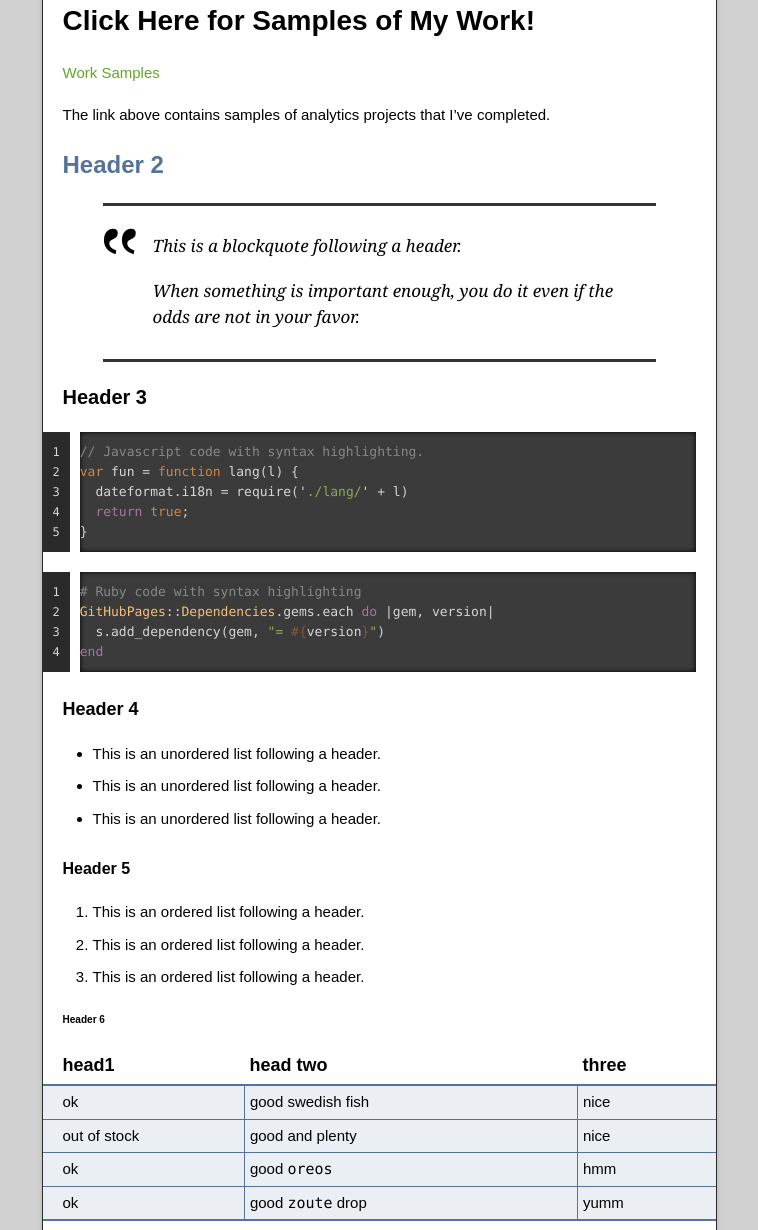
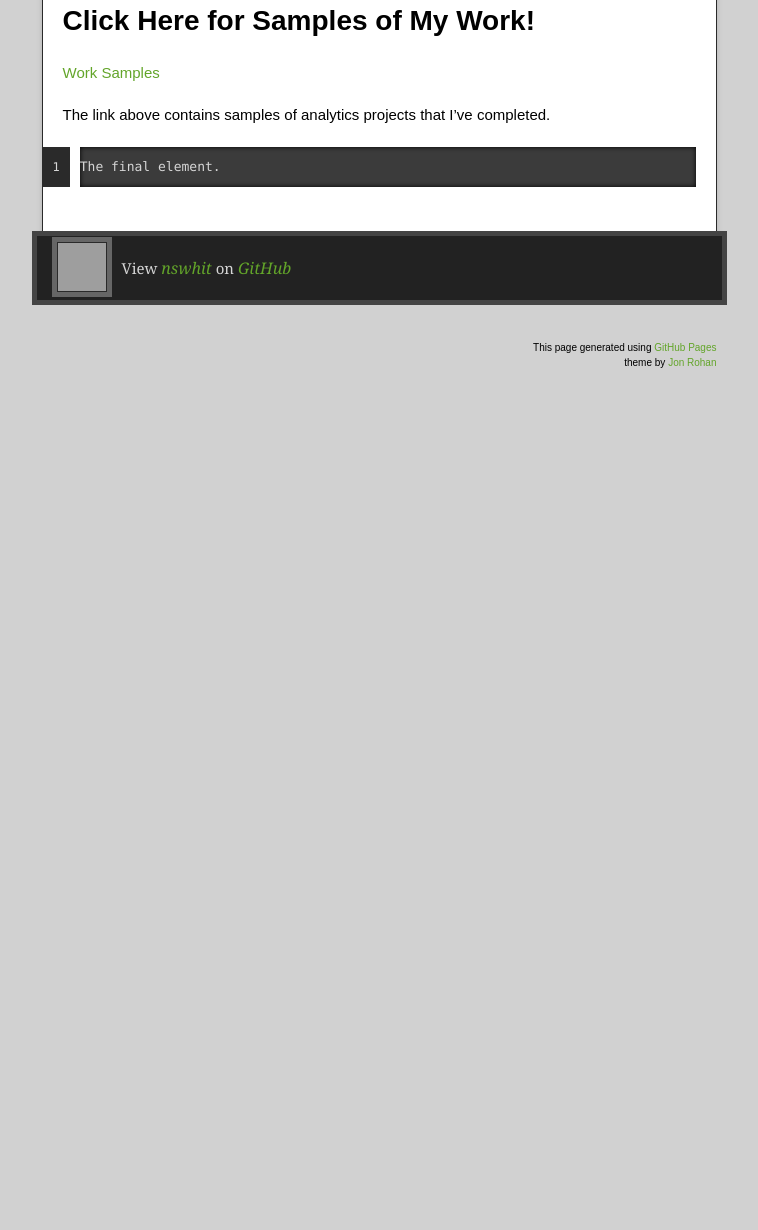
Before and after one commit to nswhit/nswhit.github.io, a Jekyll site: the page built from index.md, in a window 1280 px wide and 1400 px high, scrolled down 451 px. Shown: the part 170-1400 px from the top of the window, without its empty margins (261-1019 px from the left). Built offline with Jekyll 4.4.1, drawn with Linux system fonts in a browser that asks for light colours; our own code applies the rules of GitHub Pages for plain Markdown files; after the commit the page ends 1081 px from its top, so only the background shows below that; some of the changed text lies outside the part shown; grey boxes are pictures that could not be loaded.

Commit message:
Update index.md

````diff
--- a/index.md
+++ b/index.md
@@ -10,109 +10,7 @@
 
 The link above contains samples of analytics projects that I've completed.
 
-## Header 2
 
-> This is a blockquote following a header.
->
-> When something is important enough, you do it even if the odds are not in your favor.
-
-### Header 3
-
-```js
-// Javascript code with syntax highlighting.
-var fun = function lang(l) {
-  dateformat.i18n = require('./lang/' + l)
-  return true;
-}
-```
-
-```ruby
-# Ruby code with syntax highlighting
-GitHubPages::Dependencies.gems.each do |gem, version|
-  s.add_dependency(gem, "= #{version}")
-end
-```
-
-#### Header 4
-
-*   This is an unordered list following a header.
-*   This is an unordered list following a header.
-*   This is an unordered list following a header.
-
-##### Header 5
-
-1.  This is an ordered list following a header.
-2.  This is an ordered list following a header.
-3.  This is an ordered list following a header.
-
-###### Header 6
-
-| head1        | head two          | three |
-|:-------------|:------------------|:------|
-| ok           | good swedish fish | nice  |
-| out of stock | good and plenty   | nice  |
-| ok           | good `oreos`      | hmm   |
-| ok           | good `zoute` drop | yumm  |
-
-### There's a horizontal rule below this.
-
-* * *
-
-### Here is an unordered list:
-
-*   Item foo
-*   Item bar
-*   Item baz
-*   Item zip
-
-### And an ordered list:
-
-1.  Item one
-1.  Item two
-1.  Item three
-1.  Item four
-
-### And a nested list:
-
-- level 1 item
-  - level 2 item
-  - level 2 item
-    - level 3 item
-    - level 3 item
-- level 1 item
-  - level 2 item
-  - level 2 item
-  - level 2 item
-- level 1 item
-  - level 2 item
-  - level 2 item
-- level 1 item
-
-### Small image
-
-![Octocat](https://github.githubassets.com/images/icons/emoji/octocat.png)
-
-### Large image
-
-![Branching](https://guides.github.com/activities/hello-world/branching.png)
-
-
-### Definition lists can be used with HTML syntax.
-
-<dl>
-<dt>Name</dt>
-<dd>Godzilla</dd>
-<dt>Born</dt>
-<dd>1952</dd>
-<dt>Birthplace</dt>
-<dd>Japan</dd>
-<dt>Color</dt>
-<dd>Green</dd>
-</dl>
-
-```
-Long, single-line code blocks should not wrap. They should horizontally scroll if they are too long. This line should be long enough to demonstrate this.
-```
 
 ```
 The final element.
````
